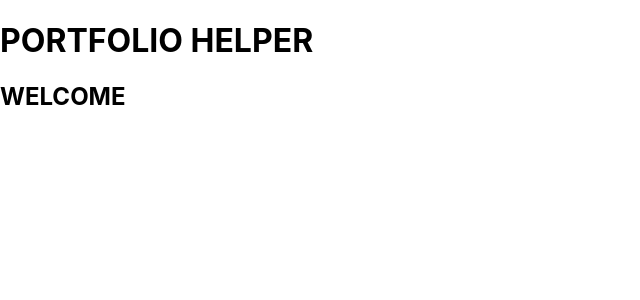
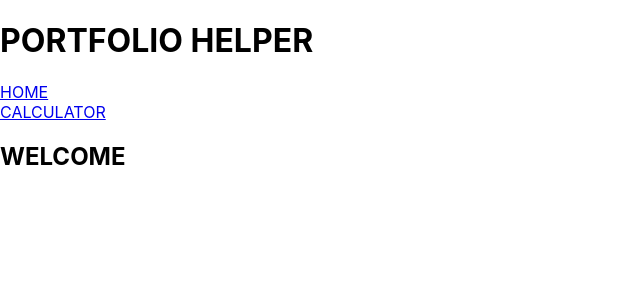
Before and after one commit to LukasKuppers/couch-potato-portfolio, a React (Create React App) app: page / in a window 1280 px wide. Shown: the top 300 px of the page, without its empty margins (0-640 px from the left). Built offline with nearby package versions, Linux system fonts and the light colour scheme.

Commit message:
Add basic app bar directory

```diff
--- a/src/App.js
+++ b/src/App.js
@@ -16,6 +16,9 @@ const App = () => {
                 <h1>
                     PORTFOLIO HELPER
                 </h1>
+                <a href='/home'>HOME</a>
+                <br />
+                <a href='/buy-calculator'>CALCULATOR</a>
             </div>
             { page }
         </div>
```
